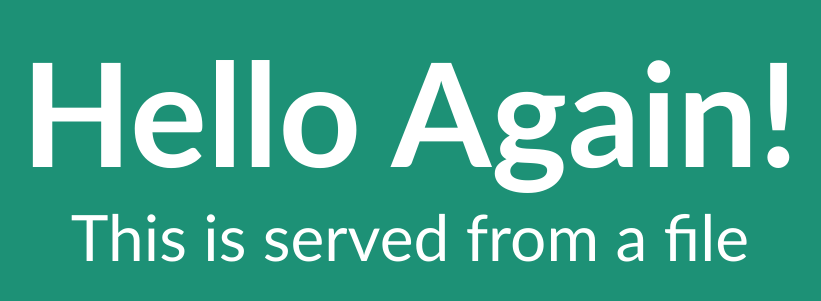
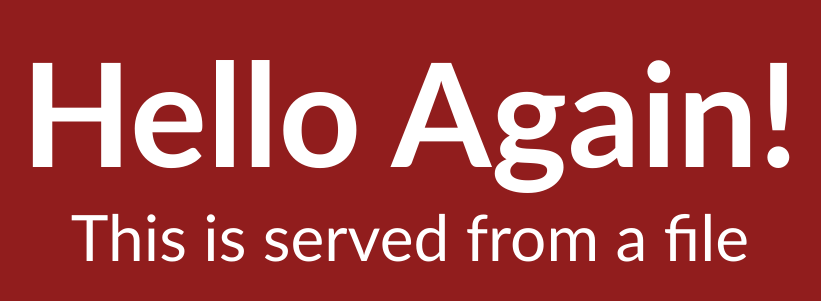
Before and after one commit to jithset/node-web, a website: page index.html in a window 1280 px wide. Shown: the part 175-476 px from the top of the page, without its empty margins (230-1051 px from the left). Drawn offline with Linux system fonts and the light colour scheme.

Commit message:
Update index.html

```diff
--- a/index.html
+++ b/index.html
@@ -19,7 +19,7 @@
             width: 100%;
             height: 100%;
             position: relative;
-            background-color: rgb(29 145 118);
+            background-color: rgb(145 29 29);
         }
 
         .center {
```
